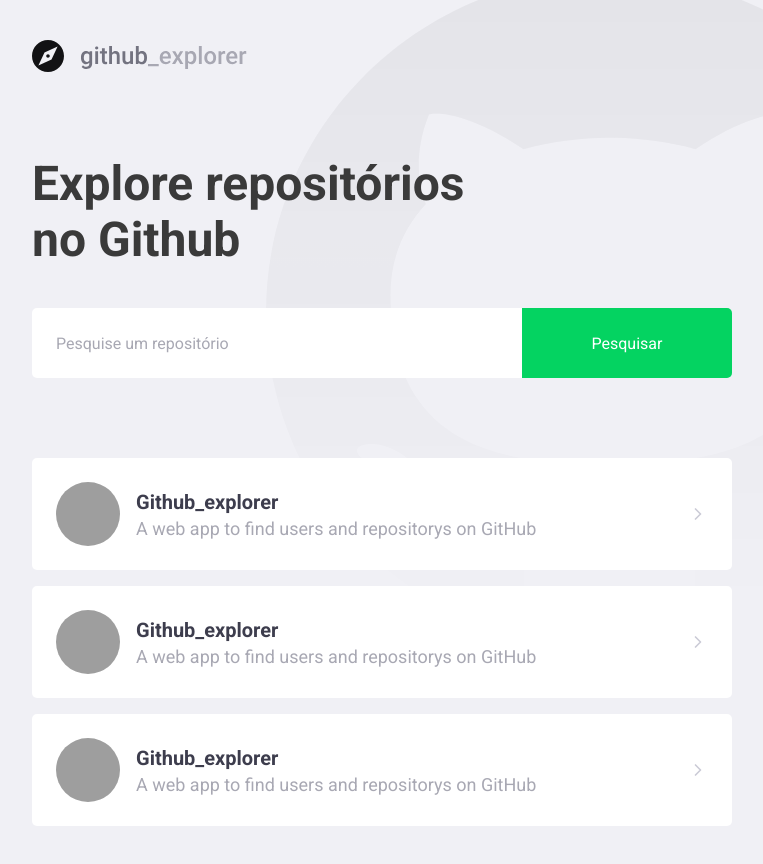
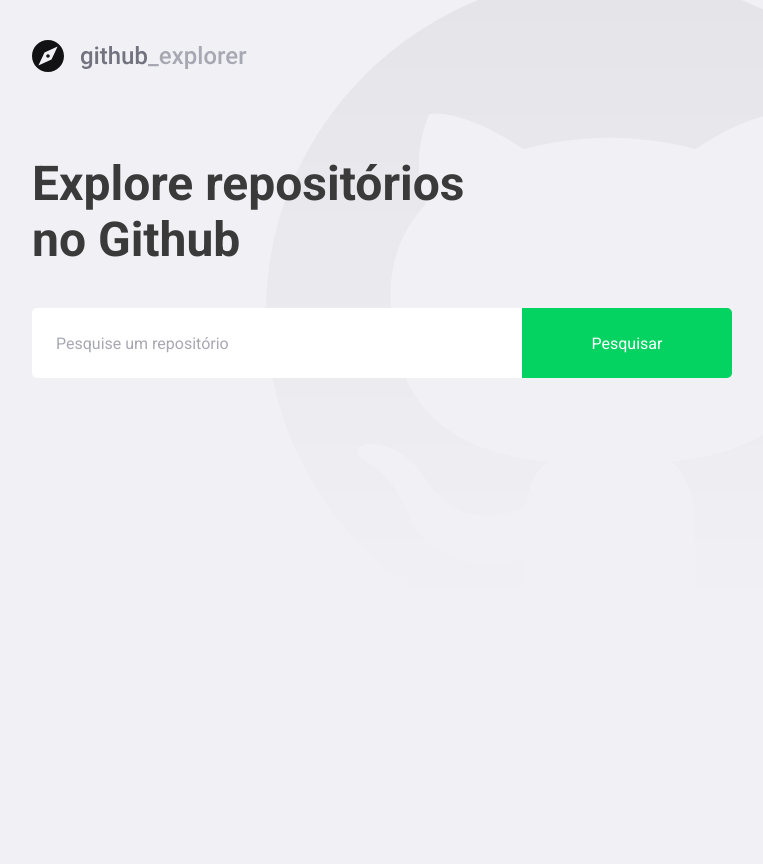
Before and after one commit to LuanColeto/Github_explorer, a React (Create React App) app: page / in a window 1280 px wide. Shown: the whole page, without its empty margins (148-911 px from the left). After the commit the page ends 800 px from the top, so only its background shows below. Built offline with nearby package versions, Linux system fonts and the light colour scheme; grey boxes are pictures that could not be loaded.

Commit message:
Connect to the Github API

```diff
--- a/package.json
+++ b/package.json
@@ -13,6 +13,7 @@
     "@types/react-router-dom": "^5.1.5",
     "@types/styled-components": "^5.1.0",
     "@typescript-eslint/eslint-plugin": "^3.5.0",
+    "axios": "^0.19.2",
     "eslint-config-airbnb": "^18.2.0",
     "eslint-plugin-react": "^7.20.3",
     "polished": "^3.6.5",
--- a/src/pages/dashboard/index.tsx
+++ b/src/pages/dashboard/index.tsx
@@ -1,57 +1,67 @@
-import React from 'react';
+import React, { useState, FormEvent } from 'react';
+import { FiChevronRight } from 'react-icons/fi';
+import api from '../../services/api';
 
-import { FiChevronRight } from 'react-icons/fi';
 import { Title, Form, Repositories } from './styles';
+
 import LogoImg from '../../assets/logo.svg';
 
-const Dashboard: React.FC = () => (
+interface Repository {
+  full_name: string;
+  description: string;
+  owner: {
+    login: string;
+    avatar_url: string;
+  };
+}
+
+const Dashboard: React.FC = () => {
+  const [newRepo, setNewRepo] = useState('');
+  const [repositories, setRepositories] = useState<Repository[]>([]);
+
+  async function handleAddRepository(
+    event: FormEvent<HTMLFormElement>,
+  ): Promise<void> {
+    event.preventDefault();
+    const response = await api.get<Repository>(`repos/${newRepo}`);
+
+    const repository = response.data;
+
+    setRepositories([...repositories, repository]);
+    setNewRepo('');
+  }
+
+  return (
     <>
       <img src={LogoImg} alt="Github Explorer" />
       <Title>Explore repositórios no Github</Title>
-    <Form>
-      <input placeholder="Pesquise um repositório" />
+      <Form onSubmit={handleAddRepository}>
+        <input
+          value={newRepo}
+          placeholder="Pesquise um repositório"
+          onChange={(e) => setNewRepo(e.target.value)}
+        />
         <button type="submit">Pesquisar</button>
       </Form>
 
       <Repositories>
-      <a href="teste">
+        {repositories.map((repository) => (
+          <a key={repository.full_name} href="teste">
             <img
-          src="https://avatars3.githubusercontent.com/u/50886716?s=460&u=6ba741f13199906272bad247efc296d14f1f5c7d&v=4"
-          alt="Luan"
+              src={repository.owner.avatar_url}
+              alt={repository.owner.login}
             />
             <div>
-          <strong>Github_explorer</strong>
-          <p> A web app to find users and repositorys on GitHub </p>
+              <strong>{repository.full_name}</strong>
+              <p>{repository.description}</p>
             </div>
 
             <FiChevronRight size={20} />
           </a>
-      <a href="teste">
-        <img
-          src="https://avatars3.githubusercontent.com/u/50886716?s=460&u=6ba741f13199906272bad247efc296d14f1f5c7d&v=4"
-          alt="Luan"
-        />
-        <div>
-          <strong>Github_explorer</strong>
-          <p> A web app to find users and repositorys on GitHub </p>
-        </div>
-
-        <FiChevronRight size={20} />
-      </a>
-      <a href="teste">
-        <img
-          src="https://avatars3.githubusercontent.com/u/50886716?s=460&u=6ba741f13199906272bad247efc296d14f1f5c7d&v=4"
-          alt="Luan"
-        />
-        <div>
-          <strong>Github_explorer</strong>
-          <p> A web app to find users and repositorys on GitHub </p>
-        </div>
-
-        <FiChevronRight size={20} />
-      </a>
+        ))}
       </Repositories>
     </>
   );
+};
 
 export default Dashboard;
--- a/src/pages/dashboard/styles.ts
+++ b/src/pages/dashboard/styles.ts
@@ -74,7 +74,8 @@
     }
 
     div {
-      margin-left: 16px;
+      margin: 0 16px;
+      flex: 1;
 
       strong {
         font-size: 20px;
--- /dev/null
+++ b/src/services/api.ts
@@ -0,0 +1,7 @@
+import axios from 'axios';
+
+const api = axios.create({
+  baseURL: 'https://api.github.com',
+});
+
+export default api;
```
Also changed, not shown: .eslintrc.json. Lines whose indentation alone changed are shown as unchanged.
